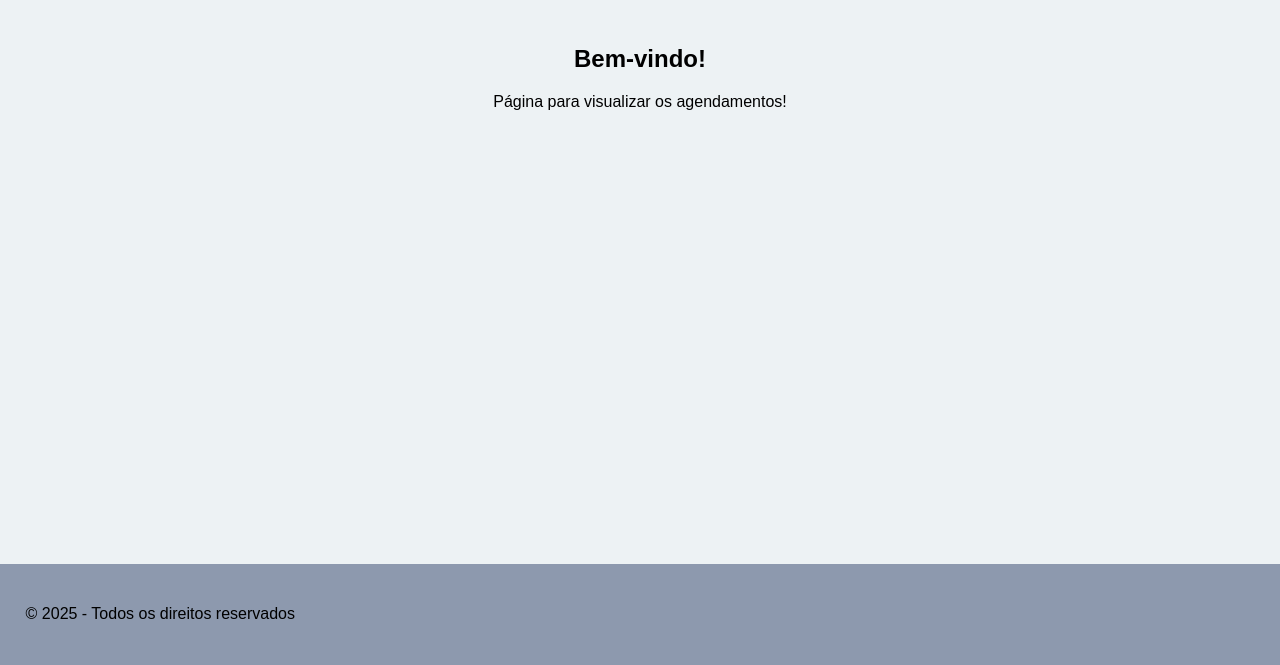
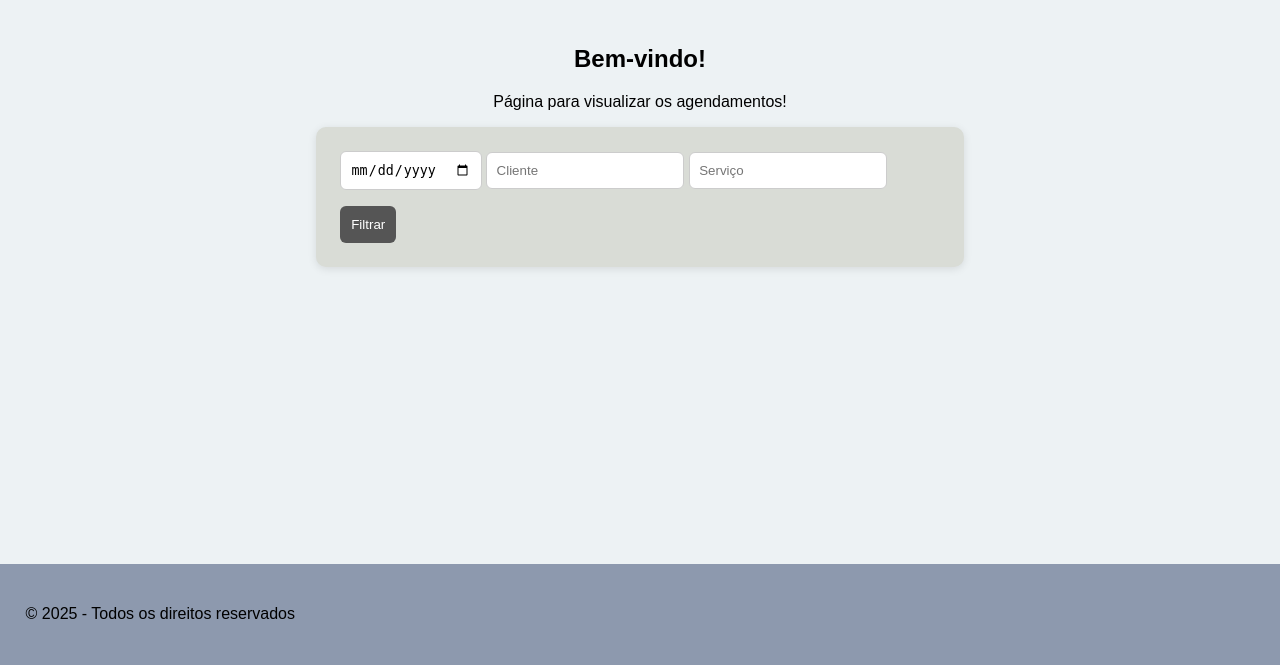
Before and after one commit to SottoMayor/timesaver, a Python web app: template templates/index.html in a window 1280 px wide. Shown: the part 135-800 px from the top of the page. Run offline with Jinja, Linux system fonts and the light colour scheme; the template is opened without the code that fills it, so the values that code supplies are empty.

Commit message:
Adding filters in get schedules

```diff
--- a/static/style.css
+++ b/static/style.css
@@ -90,6 +90,64 @@ body {
     gap: 1rem;
 }
 
+.form-filter_control {
+    display: flex;
+    justify-content: center;
+    margin-bottom: 20px;
+}
+
+.form-filter {
+    background-color: #d9dcd6;
+    padding: 1.5rem;
+    border-radius: 10px;
+    max-width: 600px;
+    width: 100%;
+    box-shadow: 0 2px 8px rgba(0, 0, 0, 0.1);
+}
+
+.form-filter form {
+    display: flex;
+    flex-direction: column;
+    gap: 1rem;
+}
+
+.form-filter label {
+    font-weight: bold;
+    margin-bottom: 0.2rem;
+}
+
+.form-filter input {
+    padding: 0.6rem;
+    border: 1px solid #ccc;
+    border-radius: 6px;
+    transition: border-color 0.3s, box-shadow 0.3s;
+}
+
+.form-filter input:hover {
+    border-color: #999;
+}
+
+.form-filter input:focus {
+    border-color: #555;
+    outline: none;
+    box-shadow: 0 0 5px rgba(85, 85, 85, 0.3);
+}
+
+.form-filter button {
+    margin-top: 1rem;
+    padding: 0.7rem;
+    border: none;
+    background-color: #555;
+    color: #fff;
+    border-radius: 6px;
+    cursor: pointer;
+    transition: background-color 0.3s;
+}
+
+.form-filter button:hover {
+    background-color: #333;
+}
+
 /* Create  / Update */
 .form {
     display: flex;
--- a/templates/index.html
+++ b/templates/index.html
@@ -3,8 +3,18 @@
 {% block title %}Página Inicial{% endblock %}
 
 {% block content %}
+
     <h2 class="greetings">Bem-vindo!</h2>
     <p class="greetings">Página para visualizar os agendamentos!</p>
+
+    <div class="form-filter_control">
+        <form method="GET" action="/schedules" class="form-filter">
+            <input type="date" name="date" placeholder="Data" value="{{ request.args.get('date', '') }}">
+            <input type="text" name="client" placeholder="Cliente" value="{{ request.args.get('client', '') }}">
+            <input type="text" name="service" placeholder="Serviço" value="{{ request.args.get('service', '') }}">
+            <button type="submit">Filtrar</button>
+        </form>
+    </div>
 
     <div class="card-wrapper">
         {% for schedule in schedules %}
```
Also changed, not shown: resources/schedule.py (+14 -1 lines).
